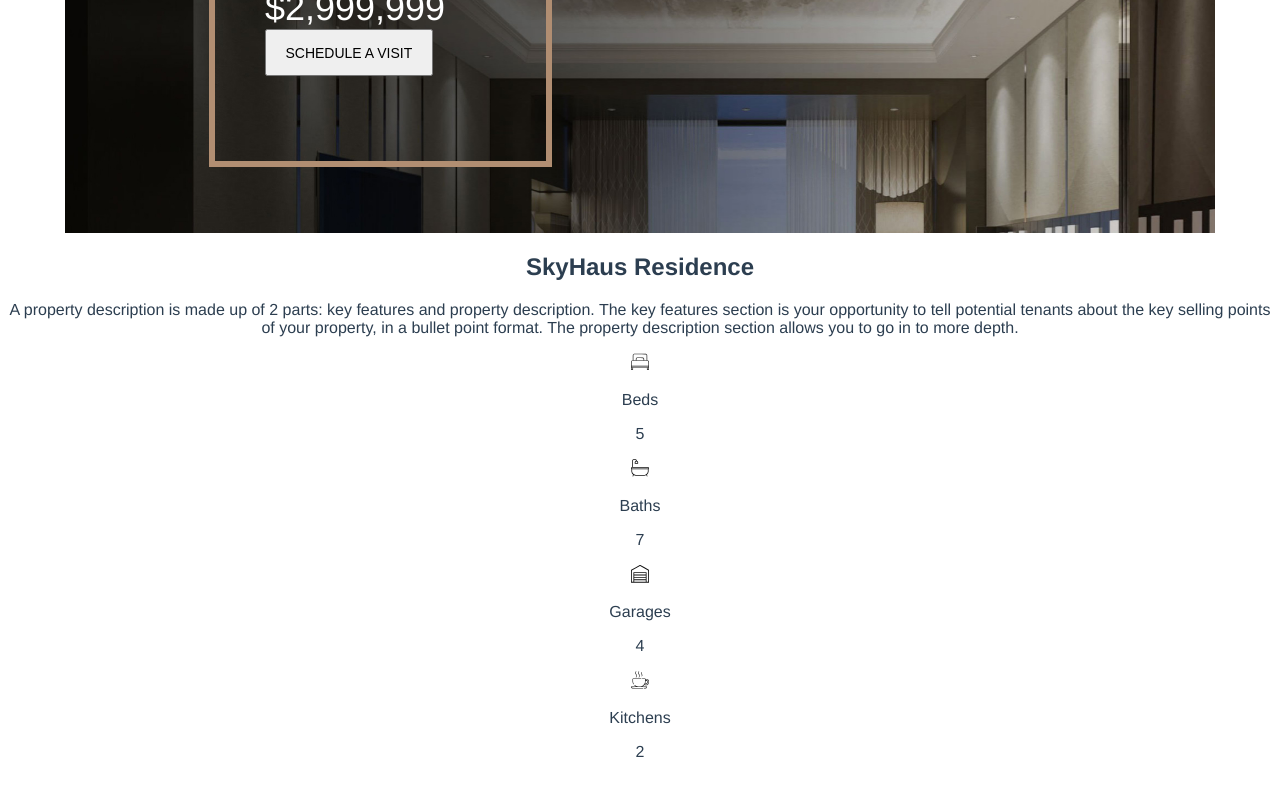
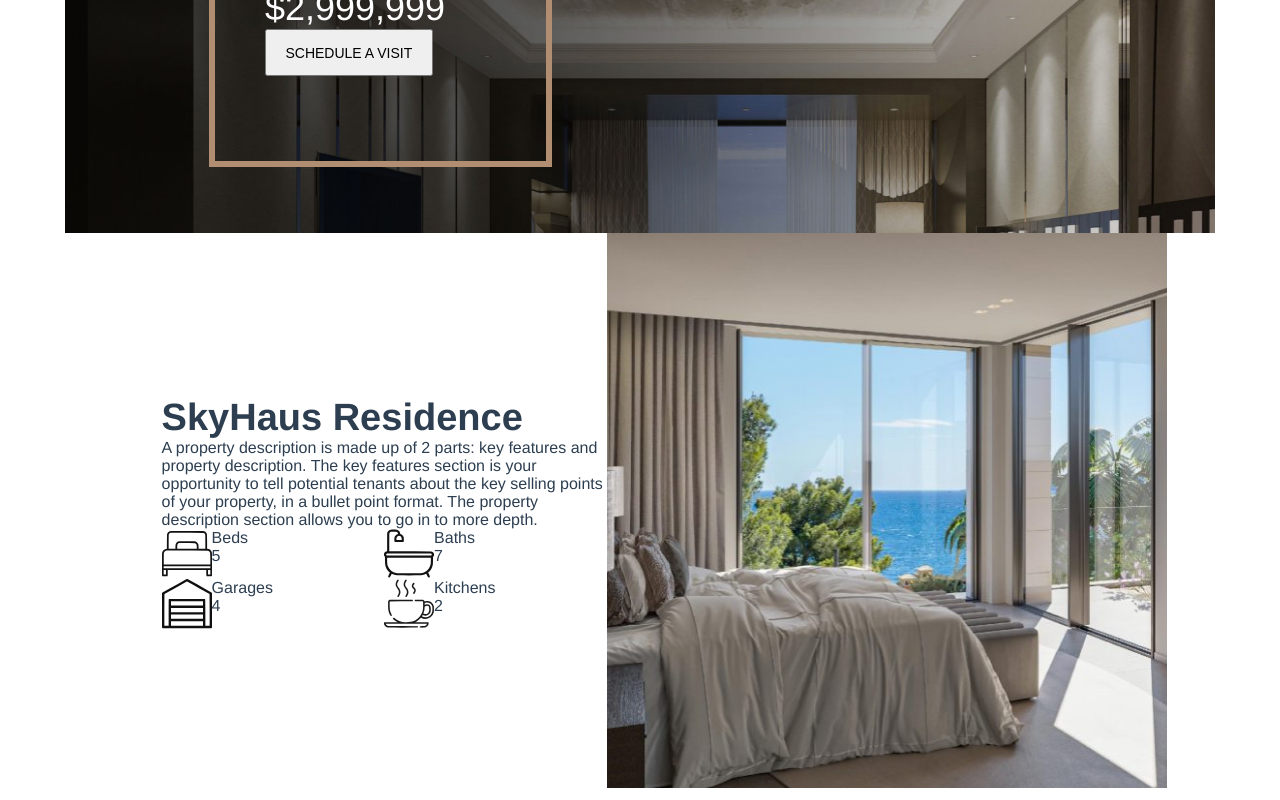
Before and after one commit to TheSirsh/villa-vue, a Vue app: page / in a window 1280 px wide. Shown: the part 429-1229 px from the top of the page. Before the commit the page ends 1206 px from the top, so only its background shows below. Built offline with nearby package versions, Linux system fonts and the light colour scheme.

Commit message:
feat: add basic residence sectionstyles

```diff
--- a/src/components/residence/accommodations.vue
+++ b/src/components/residence/accommodations.vue
@@ -1,27 +1,27 @@
 <template>
-  <div>
-    <div>
+  <div class="container">
+    <div class="container__text">
       <img src="@/assets/svg/beds.svg" alt="Beds">
       <div>
         <p>Beds</p>
         <p>5</p>
       </div>
     </div>
-    <div>
+    <div class="container__text">
       <img src="@/assets/svg/baths.svg" alt="Baths">
       <div>
         <p>Baths</p>
         <p>7</p>
       </div>
     </div>
-    <div>
+    <div class="container__text">
       <img src="@/assets/svg/garages.svg" alt="Garages">
       <div>
         <p>Garages</p>
         <p>4</p>
       </div>
     </div>
-    <div>
+    <div class="container__text">
       <img src="@/assets/svg/kitchens.svg" alt="Kitchens">
       <div>
         <p>Kitchens</p>
@@ -30,3 +30,33 @@
     </div>
   </div>
 </template>
+
+<script>
+  export default {
+
+  }
+</script>
+
+<style scoped>
+  .container {
+    display: grid;
+    grid-template-columns: repeat(2, 1fr);
+    grid-template-rows: repeat(2, 1fr);
+    width: 445px;
+  }
+
+  .container__text {
+    display: flex;
+  }
+
+  img {
+    width: 50px;
+    height: 50px;
+  }
+
+  p {
+    margin: 0px;
+    text-align: left;
+  }
+
+</style>
--- a/src/components/residence/content.vue
+++ b/src/components/residence/content.vue
@@ -15,3 +15,22 @@
     }
   }
 </script>
+
+<style scoped>
+  div {
+    display: flex;
+    flex-direction: column;
+  }
+
+  h2 {
+    font-size: 38px;
+    margin: 0px;
+    text-align: left;
+  }
+
+  p {
+    font-size: 16px;
+    margin: 0px;
+    text-align: left;
+  }
+</style>
--- a/src/components/residence/image.vue
+++ b/src/components/residence/pict.vue
@@ -9,3 +9,10 @@
 
   }
 </script>
+
+<style scoped>
+  img {
+    width: 560px;
+    height: 555px;
+  }
+</style>
--- a/src/components/residence/residence.vue
+++ b/src/components/residence/residence.vue
@@ -1,17 +1,27 @@
 <template>
   <section>
     <content/>
-    <image/>
+    <pict/>
   </section>
 </template>
 
 <script>
   import content from "@/components/residence/content.vue";
-  import image from "@/components/residence/image.vue"
+  import pict from "@/components/residence/pict.vue";
 
   export default {
     components: {
-      content, image,
+      content, pict,
     }
   }
 </script>
+
+<style scoped>
+  section {
+    width: 75.7%;
+    margin: 0px auto;
+    display: flex;
+    justify-content: space-between;
+    align-items: center;
+  }
+</style>
```
